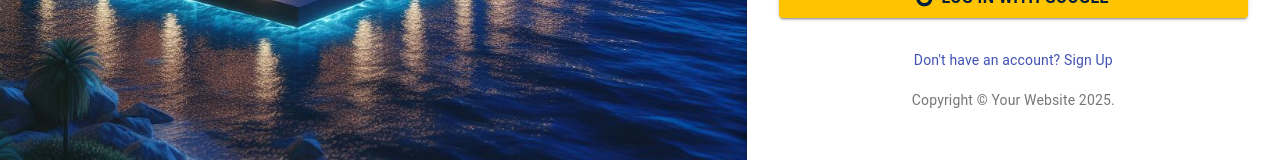
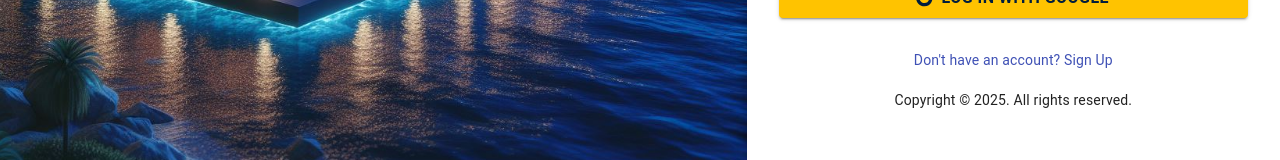
Before and after one commit to pratibhasingh47/Restro_Management_System, a React (Vite) app in the folder Frontend/: page /login in a window 1280 px wide. Shown: the part 562-722 px from the top of the page. Built offline with nearby package versions, Linux system fonts and the light colour scheme.

Commit message:
Update Signup component to replace Copyright component with static copyright text and adjust margin

```diff
--- a/Frontend/src/components/Login.tsx
+++ b/Frontend/src/components/Login.tsx
@@ -363,8 +363,8 @@ const Login: React.FC = () => {
                             </Link>
                         </Grid>
                     </Grid>
-                    <Box mt={10} marginTop="20px">
-                        <Copyright />
+                    <Box mt={17} marginTop="100px" style={{ marginTop: '20px' }} textAlign="center">
+                        Copyright © {new Date().getFullYear()}. All rights reserved.
                     </Box>
                 </div>
             </Grid>
--- a/Frontend/src/components/Signup.tsx
+++ b/Frontend/src/components/Signup.tsx
@@ -459,7 +459,7 @@ const SignUp: React.FC = () => {
                         </Grid>
                     </Grid>
                     <Box mt={17} marginTop="100px" style={{ marginTop: '20px' }} textAlign="center">
-                        Copyright © {new Date().getFullYear()} Your Website. All rights reserved.
+                        Copyright © {new Date().getFullYear()}. All rights reserved.
                     </Box>
                 </div>
             </Grid>
```
